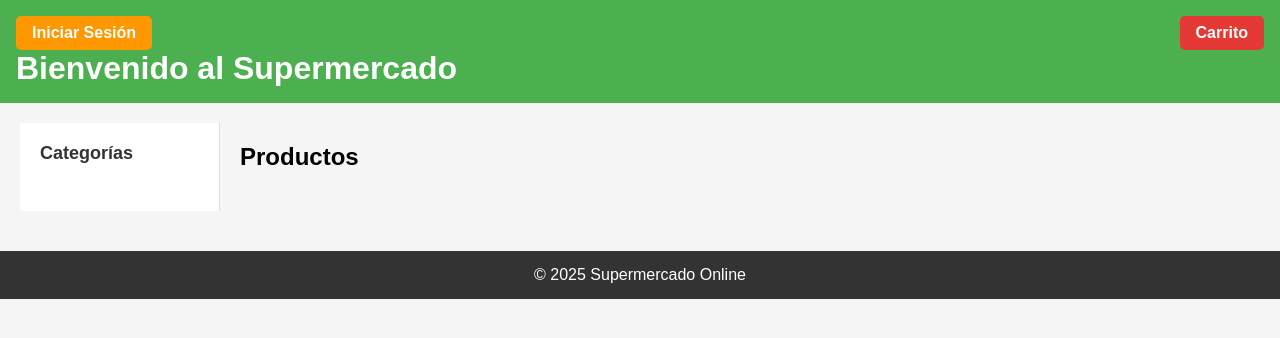
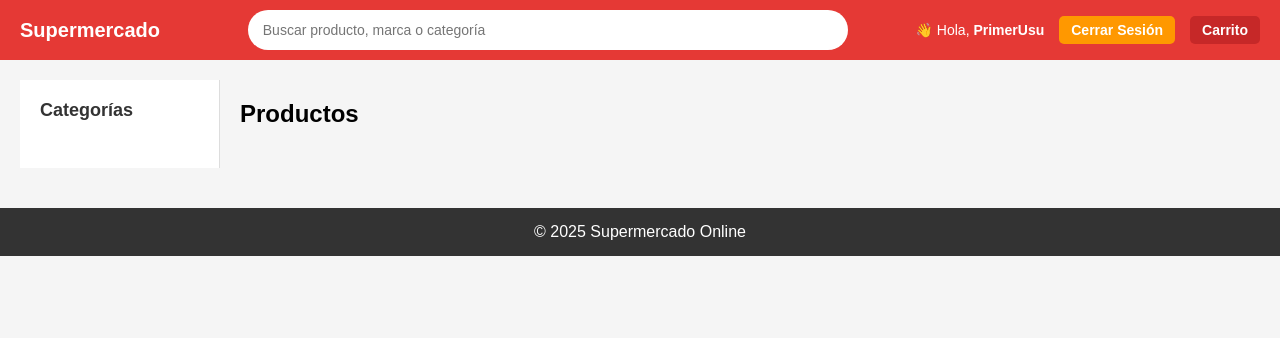
Before and after one commit to Enzoogm/Proyecto-SM, a Flask app: page / in a window 1280 px wide. Shown: the top 338 px of the page. Run offline with Flask 3, Linux system fonts and the light colour scheme; data that the repository does not hold is empty.

```diff
--- a/supermercado/static/index.css
+++ b/supermercado/static/index.css
@@ -1,3 +1,95 @@
+/* Header general */
+.header {
+  background: #e53935; /* Rojo profesional */
+  color: white;
+  display: flex;
+  align-items: center;
+  justify-content: space-between;
+  padding: 10px 20px;
+  gap: 15px;
+}
+
+/* Logo */
+.header .logo h1 {
+  font-size: 20px;
+  font-weight: bold;
+  margin-right: 20px;
+}
+
+/* Barra de búsqueda */
+.search-bar {
+  flex: 1;
+  display: flex;
+  align-items: center;
+  max-width: 600px; /* límite de ancho */
+}
+
+.search-bar input {
+  flex: 1;
+  padding: 10px 15px;
+  border: none;
+  border-radius: 20px 0 0 20px;
+  outline: none;
+  font-size: 14px;
+  height: 40px; /* altura fija */
+  box-sizing: border-box;
+}
+
+.search-bar button {
+  background: white;
+  border: none;
+  border-radius: 0 20px 20px 0;
+  padding: 0 15px;
+  cursor: pointer;
+  height: 40px; /* misma altura que input */
+  display: flex;
+  align-items: center;
+  justify-content: center;
+}
+
+.search-bar button i {
+  color: #e53935;
+  font-size: 18px;
+}
+
+/* Acciones del usuario */
+.header-actions {
+  display: flex;
+  align-items: center;
+  gap: 15px;
+  font-size: 14px;
+}
+
+.header-actions .user {
+  font-size: 14px;
+}
+
+.header-actions .btn {
+  padding: 6px 12px;
+  border-radius: 5px;
+  text-decoration: none;
+  color: white;
+  font-weight: bold;
+  transition: 0.3s;
+}
+
+.header-actions .logout {
+  background: #ff9800;
+}
+
+.header-actions .logout:hover {
+  background: #e68a00;
+}
+
+.header-actions .carrito {
+  background: #c62828;
+}
+
+.header-actions .carrito:hover {
+  background: #a71d1d;
+}
+
+
 /* Reset */
 * {
   box-sizing: border-box;
--- a/supermercado/templates/carrito.html
+++ b/supermercado/templates/carrito.html
@@ -46,7 +46,7 @@
     <p>El carrito está vacío.</p>
     {% endif %}
 
-    <a href="/productos">Seguir comprando</a> |
+    <a href="/">Seguir comprando</a> |
     <a href="/">Volver</a>
 </body>
 </html>
--- a/supermercado/templates/index.html
+++ b/supermercado/templates/index.html
@@ -10,13 +10,25 @@
     />
   </head>
   <body>
-    <header>
-      <div class="header-top">
-        <a class="login-btn" href="/login">Iniciar Sesión</a>
-        <a class="carrito-btn" href="/carrito">Carrito</a>
+    <header class="header">
+      <div class="logo">
+        <h1>Supermercado</h1>
       </div>
-      <h1>Bienvenido al Supermercado</h1>
+
+      <div class="search-bar">
+        <input type="text" placeholder="Buscar producto, marca o categoría">
+        <button><i class="fas fa-search"></i></button>
+      </div>
+
+      <div class="header-actions">
+        <span class="user">👋 Hola, <b>PrimerUsu</b></span>
+        <a href="{{ url_for('auth.logout') }}" class="btn logout">Cerrar Sesión</a>
+
+        <a href="#" class="btn carrito"><i class="fas fa-shopping-cart"></i> Carrito</a>
+      </div>
     </header>
+
+
 
     <main class="main-container">
       <!-- Sidebar categorías -->
```
Also changed, not shown: supermercado/rutas/auth.py (+46 -44 lines), supermercado/templates/login.html (+7 -24 lines), supermercado/templates/registro.html (+8 -24 lines).
